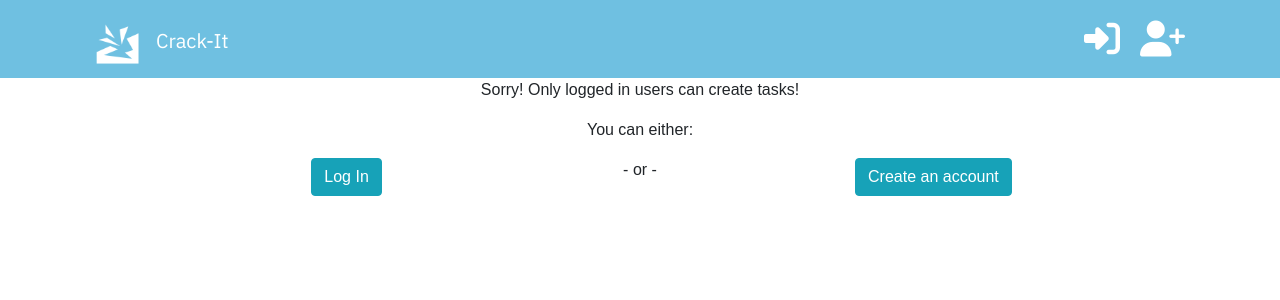
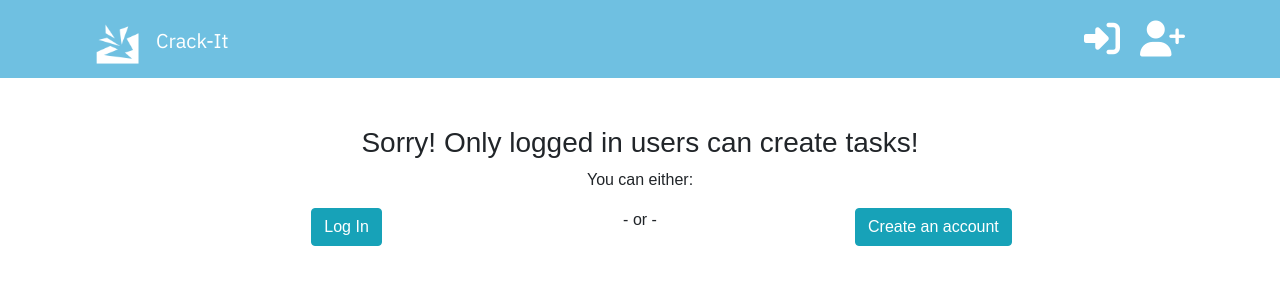
Before and after one commit to alcl2000/Amy-Lewis-PP5-FE, a React (Create React App) app: page /projects/1/tasks-create in a window 1280 px wide. Shown: the top 300 px of the page. Built offline with nearby package versions, Linux system fonts and the light colour scheme; no server answers.

Commit message:
style:content styling

```diff
--- a/src/pages/tasks/TaskCreateForm.js
+++ b/src/pages/tasks/TaskCreateForm.js
@@ -72,8 +72,8 @@ const TaskCreateForm = () => {
     };
     //User logic
     const loggedOutUserContent = (
-               <div>
-                <p>Sorry! Only logged in users can create tasks!</p>
+               <div className='mt-5'>
+                <h3>Sorry! Only logged in users can create tasks!</h3>
                 <p>You can either:</p>
                 <Row>
                     <Col>
```
